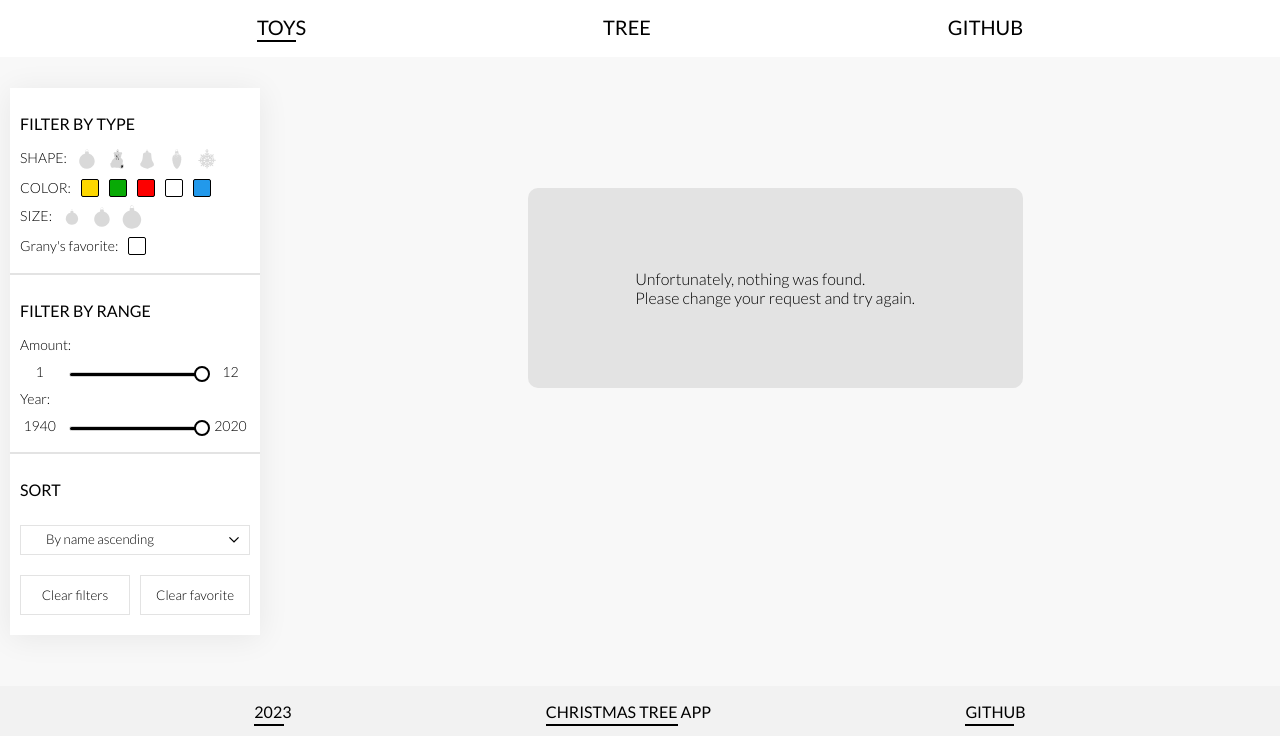
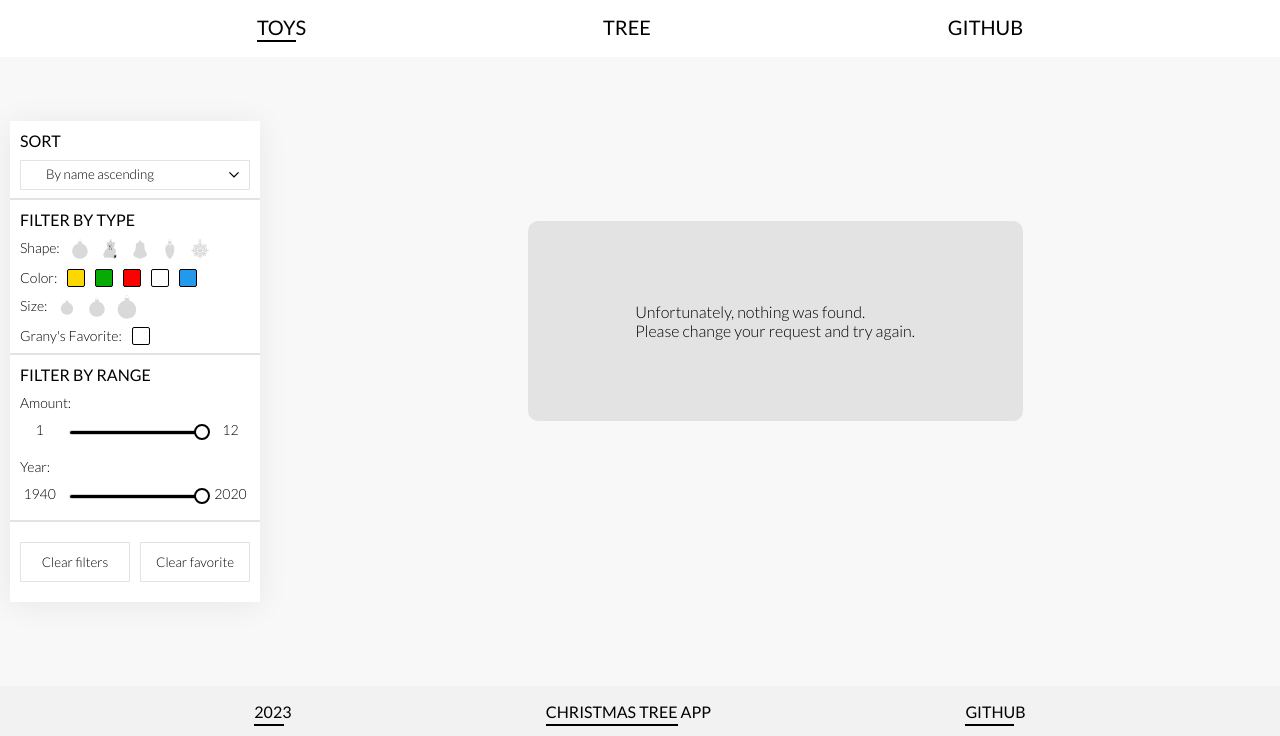
Before and after one commit to saratovkin/christmas-tree, a website built with webpack: page src/index.html in a window 1280 px wide. Shown: the part 64-800 px from the top of the page. Built offline with nearby package versions, Linux system fonts and the light colour scheme; no server answers; files whose address does not match are found by name.

Commit message:
fix: minor visual improvements

```diff
--- a/src/components/view/decoration.css
+++ b/src/components/view/decoration.css
@@ -14,6 +14,7 @@
   flex-wrap: nowrap;
   row-gap: 10px;
   width: 200px;
+  max-height: 250px;
   padding: 10px;
   position: relative;
   background-color: #f8f8f8;
--- a/src/components/view/filter.css
+++ b/src/components/view/filter.css
@@ -23,12 +23,17 @@
   padding: 10px;
   box-sizing: border-box;
   position: relative;
+  display: flex;
+  flex-direction: column;
+  row-gap: 10px;
+  text-transform: capitalize;
 }
 
 .filter-option p {
   font-weight: 400;
   text-transform: uppercase;
   font-size: 16px;
+  margin: 0;
 }
 
 .filter-option::after {
@@ -52,7 +57,6 @@
   display: flex;
   flex-direction: row;
   column-gap: 10px;
-  margin: 10px 0;
 }
 
 .shape-filters,
@@ -153,7 +157,7 @@
   min-width: 230px;
   height: 30px;
   padding: 5px 25px;
-  margin: 10px 0;
+  margin: 0;
   background-color: #fff;
   border: 1px solid #e3e3e3;
   background-image: url("/assets/svg/arrow-down.svg");
@@ -165,9 +169,25 @@
 }
 
 .reset-buttons {
+  width: calc(100% - 20px);
+  min-width: 250px;
+  margin: 0 auto;
+  padding: 10px;
+  box-sizing: border-box;
+  position: relative;
   display: flex;
   justify-content: space-between;
+  align-items: center;
   column-gap: 10px;
+}
+
+.reset-buttons::after {
+  position: absolute;
+  width: 100%;
+  height: 2px;
+  background-color: #e3e3e3;
+  left: 0;
+  bottom: 0;
 }
 
 .reset-filter,
@@ -194,9 +214,13 @@
     display: grid;
     grid-template-rows: 1fr 1fr;
     grid-template-columns: 1fr 1fr;
+    padding-bottom: 10px;
+  }
+  .reset-buttons::after{
+    content: "";
   }
   .filter-option:last-child {
-    grid-area: 2 / 1 / 3 / 3;
+    /* grid-area: 2 / 1 / 3 / 3; */
     width: 50%;
     margin: 0 auto;
   }
--- a/src/components/view/filterView.ts
+++ b/src/components/view/filterView.ts
@@ -99,7 +99,7 @@ class FilterView {
 
   private static getTitle(type: string): string {
     if (type === "fav") return "Grany's favorite";
-    return type.toUpperCase();
+    return type;
   }
 
   private static addFilterNode(type: string): void {
@@ -124,7 +124,7 @@ class FilterView {
       }
       newNode.appendChild(newType);
     });
-    document.querySelector(".filter-option")?.appendChild(newNode);
+    document.getElementById("type-options")?.appendChild(newNode);
   }
 }
 
--- a/src/index.html
+++ b/src/index.html
@@ -19,7 +19,7 @@
 </head>
 
 <body>
-  <div class="toys-container"></div>
+  <div class="toys-container hide"></div>
   <header class="header">
     <div class="header-main">
       <div class="header-logo">
@@ -41,6 +41,21 @@
     <div class="toys-page">
       <aside class="filter-options">
         <div class="filter-option">
+          <p>Sort</p>
+          <select class="sort-select">
+            <option selected="" value="name">
+              By name ascending
+            </option>
+            <option value="name-desc">By name descending</option>
+            <option value="year">
+              By year ascending
+            </option>
+            <option value="year-desc">
+              By year descending
+            </option>
+          </select>
+        </div>
+        <div class="filter-option" id="type-options">
           <p>Filter by type</p>
         </div>
         <div class="filter-option">
@@ -62,24 +77,9 @@
             </div>
           </div>
         </div>
-        <div class="filter-option">
-          <p>Sort</p>
-          <select class="sort-select">
-            <option selected="" value="name">
-              By name ascending
-            </option>
-            <option value="name-desc">By name descending</option>
-            <option value="year">
-              By year ascending
-            </option>
-            <option value="year-desc">
-              By year descending
-            </option>
-          </select>
-          <div class="reset-buttons">
-            <button class="reset-filter">Clear filters</button>
-            <button class="reset-fav">Clear favorite</button>
-          </div>
+        <div class="reset-buttons">
+          <button class="reset-filter">Clear filters</button>
+          <button class="reset-fav">Clear favorite</button>
         </div>
       </aside>
       <div class="decorations-container">
```
